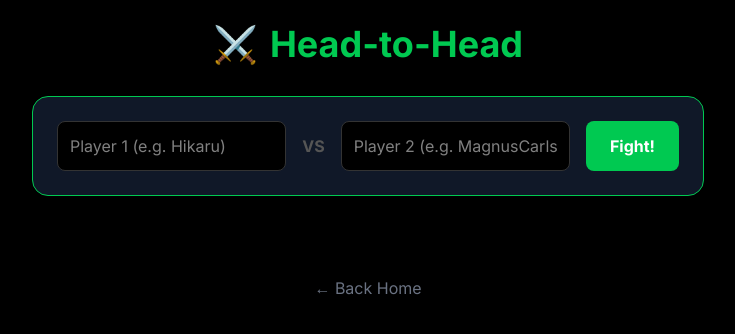
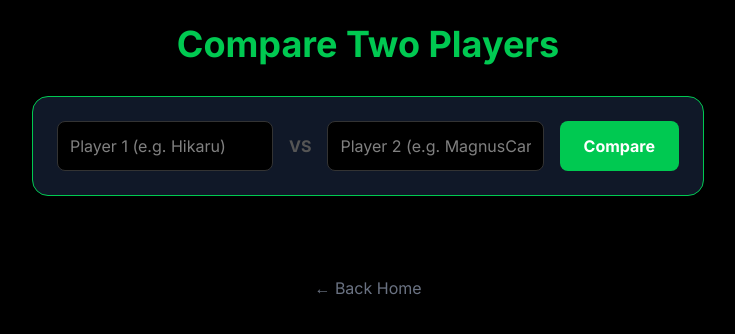
Before and after one commit to H4ROOON/chess-stats, a Next.js app: page /compare in a window 1280 px wide. Shown: the top 334 px of the page, without its empty margins (272-1007 px from the left). Built offline with nearby package versions, Linux system fonts and the light colour scheme.

Commit message:
Update terminology

```diff
--- a/src/app/champions/page.tsx
+++ b/src/app/champions/page.tsx
@@ -176,7 +176,7 @@ export default function ChampionsPage() {
         <h1
           style={{ fontSize: "3rem", fontWeight: "bold", marginBottom: "20px" }}
         >
-          Hall of <span style={{ color: "#22c55e" }}>Fame</span> 🏆
+          Hall of <span style={{ color: "#22c55e" }}>Fame</span>
         </h1>
       </div>
 
--- a/src/app/compare/page.tsx
+++ b/src/app/compare/page.tsx
@@ -83,7 +83,7 @@ export default function ComparePage() {
   return (
     <main className="min-h-screen bg-black text-white p-6 flex flex-col items-center">
       <h1 className="text-4xl font-bold mb-8 flex items-center gap-3">
-        ⚔️ <span className="text-green-500">Head-to-Head</span>
+        <span className="text-green-500">Compare Two Players</span>
       </h1>
 
       <div className="flex flex-col md:flex-row gap-4 mb-8 w-full max-w-2xl bg-gray-900 p-6 rounded-2xl border border-green-500">
@@ -109,7 +109,7 @@ export default function ComparePage() {
           disabled={loading}
           className="bg-green-500 hover:bg-green-900 disabled:opacity-50 text-white font-bold py-3 px-6 rounded-lg transition"
         >
-          {loading ? "..." : "Fight!"}
+          {loading ? "..." : "Compare"}
         </button>
       </div>
 
--- a/src/app/page.tsx
+++ b/src/app/page.tsx
@@ -26,13 +26,13 @@ export default function Home() {
           href="/champions"
           className="text-gray-400 hover:text-green-500 transition text-sm flex items-center gap-2"
         >
-          🏆 View Hall of Fame
+          View Hall of Fame
         </Link>
         <Link
           href="/compare"
           className="text-gray-400 hover:text-green-500 transition text-sm flex items-center gap-2"
         >
-          ⚔️ Compare Players
+          Compare Players
         </Link>
       </div>
     </main>
```
